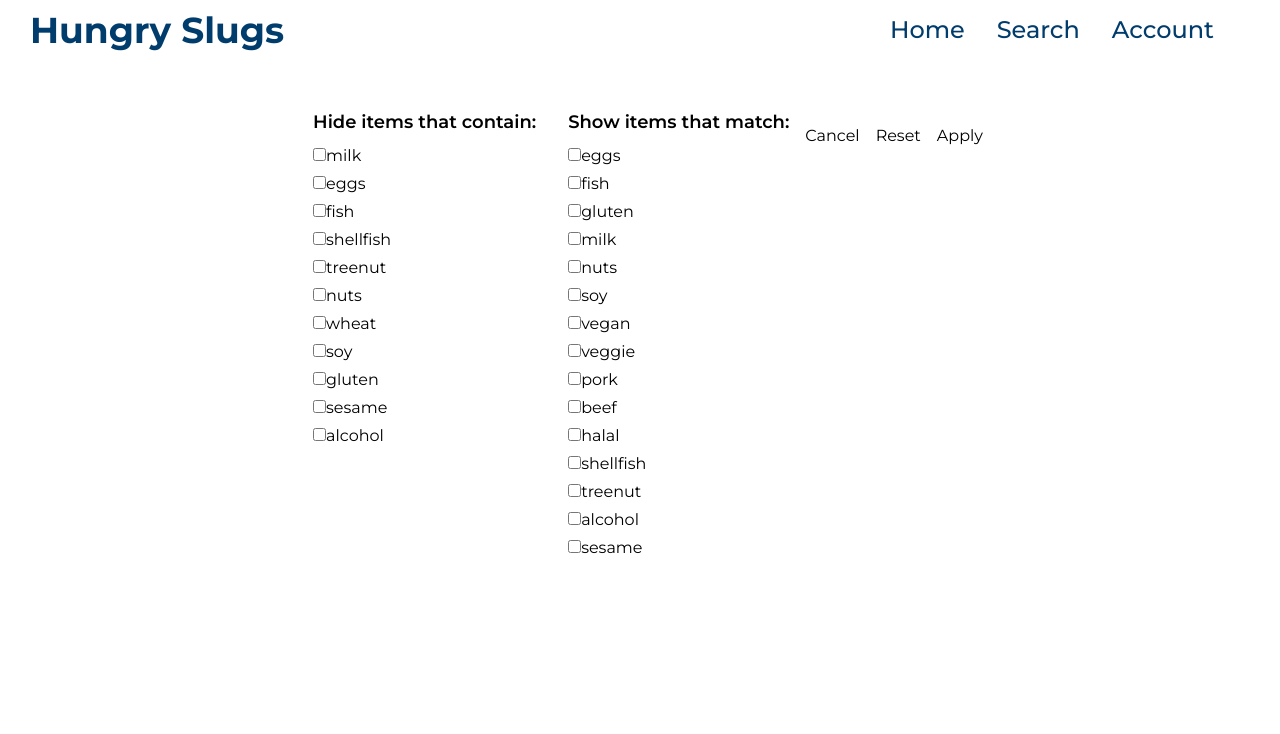
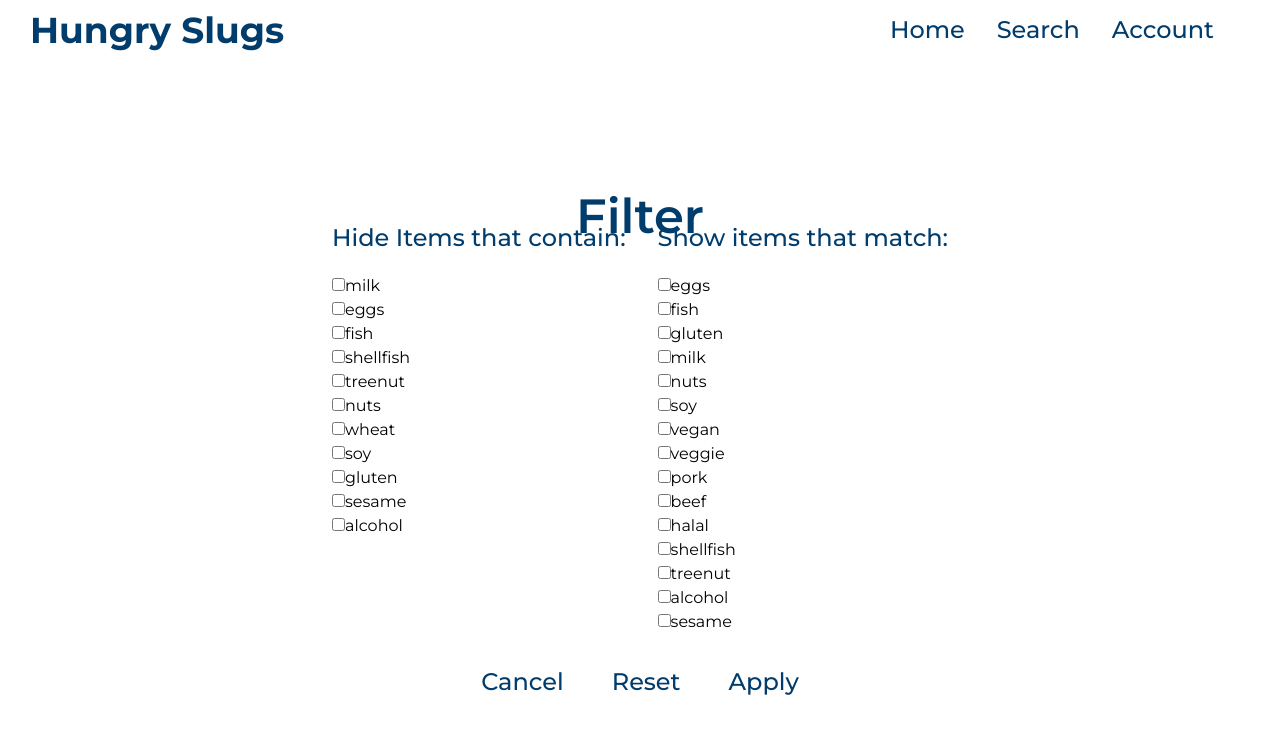
Before and after one commit to HungrySlugs-CSE115A/hungry-slugs-webapp, a Next.js app: page /Filter-Window in a window 1280 px wide. Shown: the top 734 px of the page. Built offline with nearby package versions, Linux system fonts and the light colour scheme; no server answers.

Commit message:
Finished formatting UI

```diff
--- a/app/Filter-Window/AllergyFilterPage.module.css
+++ b/app/Filter-Window/AllergyFilterPage.module.css
@@ -1,25 +1,42 @@
 /* AllergyFilterPage.module.css */
 
 .container {
-  @apply flex justify-center items-start min-h-screen py-12;
+    @apply flex flex-col justify-center items-center min-h-screen py-12;
   }
 
-.column {
-  @apply mx-4;
+  .columns {
+    @apply flex justify-center items-start space-x-8;
   }
 
-.column h2 {
-  @apply text-lg font-semibold mb-2;
+  .submitButtons {
+    @apply flex justify-center mt-8; /* Adjust the margin-top */
+
   }
 
-.checkbox {
-  @apply mb-1;
+  .submitButton {
+    @apply mx-2; /* Add margin to each button */
   }
 
-.submit-button {
-  @apply mt-4 px-4 py-2 bg-blue-500 text-white rounded cursor-pointer;
+  .filterText {
+    font-size: 3rem; /* Adjust the font size as needed */
+    color: #003c6c; /* Set the text color */
+    font-weight: 600; /* Set the font weight */
+    padding-top: 1.25rem; /* Match the py-5 padding top */
+    display: center; /* Match the flex display */
+    align-items: center; /* Match the items-center alignment */
+    justify-content: center; /* Match the justify-center alignment */
   }
 
-.submit-button:hover {
-  @apply bg-blue-600;
+  .filterTopLeft {
+    position: absolute;
+    align-items: center;
+    top: 10rem; /* Adjust the top position as needed */
+    left: 80 rem; /* Adjust the left position as needed */
+    margin: 0; /* Remove the margin */
   }
+
+  .submitButton:hover {
+    text-decoration: underline;
+    text-underline-offset: 0.2em;
+    text-decoration-color: #ffea00;
+  }
--- a/app/Filter-Window/page.tsx
+++ b/app/Filter-Window/page.tsx
@@ -91,8 +91,12 @@ const AllergyFilterPage = () => {
 
   return (
     <div className={styles.container}>
+      <h1 className={`${styles.filterText} ${styles.filterTopLeft}`}>Filter</h1>
+      <div className={styles.columns}>
         <div className={styles.column}>
-        <h2>Hide items that contain:</h2>
+        <h2 className="flex font-medium text-2xl text-[#003C6C] items-center justify-center pb-5">
+  Hide Items that contain:
+</h2>
           <div>
             {hideAllergies.map((allergy, index) => (
               <div key={index} className={styles.checkbox}>
@@ -110,7 +114,9 @@ const AllergyFilterPage = () => {
         </div>
 
         <div className={styles.column}>
-        <h2>Show items that match:</h2>
+        <h2 className="flex font-medium text-2xl text-[#003C6C] items-center justify-center pb-5">
+  Show items that match:
+</h2>
           <div>
             {showAllergies.map((allergy, index) => (
               <div key={index} className={styles.checkbox}>
@@ -126,18 +132,32 @@ const AllergyFilterPage = () => {
             ))}
           </div>
         </div>
+      </div>
 
-      <div className="flex justify-center mt-4 space-x-4">
-        <button className={styles.submitButton} onClick={handleCancel}>
+      <div className={styles.submitButtons}>
+  <button
+    className={`${styles.submitButton} flex font-medium text-2xl text-[#003C6C] items-center justify-center pb-5`}
+    style={{ padding: '0 1rem', textDecoration: 'none' }}
+    onClick={handleCancel}
+  >
     Cancel
   </button>
-        <button className={styles.submitButton} onClick={handleReset}>
+  <button
+    className={`${styles.submitButton} flex font-medium text-2xl text-[#003C6C] items-center justify-center pb-5`}
+    style={{ padding: '0 1rem', textDecoration: 'none' }}
+    onClick={handleReset}
+  >
     Reset
   </button>
-        <button className={styles.submitButton} onClick={handleApply}>
+  <button
+    className={`${styles.submitButton} flex font-medium text-2xl text-[#003C6C] items-center justify-center pb-5`}
+    style={{ padding: '0 1rem', textDecoration: 'none' }}
+    onClick={handleApply}
+  >
     Apply
   </button>
 </div>
+
     </div>
   );
 };
--- /dev/null
+++ b/app/global_search/Search.module.css
@@ -0,0 +1,17 @@
+.filterText {
+    font-size: 3rem; /* Adjust the font size as needed */
+    color: #003c6c; /* Set the text color */
+    font-weight: 600; /* Set the font weight */
+    padding-top: 1.25rem; /* Match the py-5 padding top */
+    display: center; /* Match the flex display */
+    align-items: center; /* Match the items-center alignment */
+    justify-content: center; /* Match the justify-center alignment */
+  }
+
+  .filterTopLeft {
+    position: absolute;
+    align-items: center;
+    top: 3rem; /* Adjust the top position as needed */
+    left: 80 rem; /* Adjust the left position as needed */
+    margin: 0; /* Remove the margin */
+  }
--- a/app/global_search/page.tsx
+++ b/app/global_search/page.tsx
@@ -1,7 +1,7 @@
 "use client";
 import React, { useState, useEffect } from "react";
 import axios from "axios";
-import LocationFood from "@/components/location/food";
+import styles from "./Search.module.css";
 
 interface Food {
   name: string;
@@ -139,10 +139,10 @@ const BarebonesComponent = () => {
     <div
       style={{ display: "flex", flexDirection: "column", alignItems: "center" }}
     >
-      {/* Title */}
-      <h1 className="text-8xl">Welcome to Hungry Slugs!</h1>
-      {/* Search bar */}
-      <div className="search-bar" style={{ marginTop: "20px" }}>
+      {/* Title and Search bar */}
+      <div style={{ display: "flex", flexDirection: "column", alignItems: "center", marginBottom: "20px" }}>
+        <h1 className={`${styles.filterText} ${styles.filterTopLeft}`}>Global Search</h1>
+        <div className="search-bar" style={{ marginTop: "100px", display: "flex", alignItems: "center" }}>
           <input
             type="text"
             placeholder="Search foods..."
@@ -153,7 +153,6 @@ const BarebonesComponent = () => {
           {/* Filter button */}
           <div
             style={{
-            display: "inline-block",
               marginLeft: "10px",
               padding: "10px 20px",
               backgroundColor: "#4CAF50",
@@ -166,6 +165,8 @@ const BarebonesComponent = () => {
             Filter
           </div>
         </div>
+      </div>
+
       {/* Display search results if button clicked */}
       {showSearchResults && (
         <div>
--- a/app/locations/[location]/page.tsx
+++ b/app/locations/[location]/page.tsx
@@ -67,11 +67,11 @@ export default function Page({ params }: { params: { location: number } }) {
               case 0: // Breakfast (6 AM - 11 AM)
                 return currentHour >= 6 && currentHour < 11;
               case 1: // Lunch (11 AM - 1 PM)
-                return currentHour >= 11 && currentHour < 14;
+                return currentHour >= 11 && currentHour < 15;
               case 2: // Dinner (6 PM - 9 PM)
-                return currentHour >= 18 && currentHour < 21;
+                return currentHour >= 15 && currentHour < 20;
               case 3: // Late Night (9 PM - 12 AM)
-                return currentHour >= 21 && currentHour < 24;
+                return currentHour >= 20 && currentHour < 24;
               default:
                 return false;
             }
```
Lines whose indentation alone changed are shown as unchanged.
